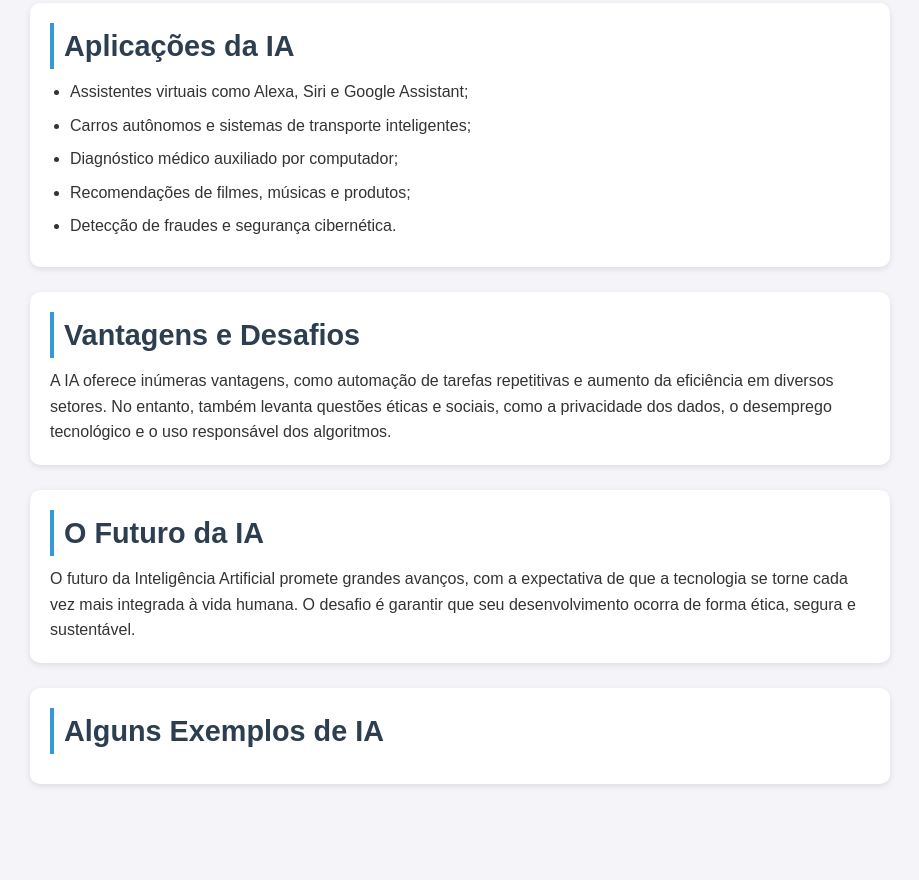
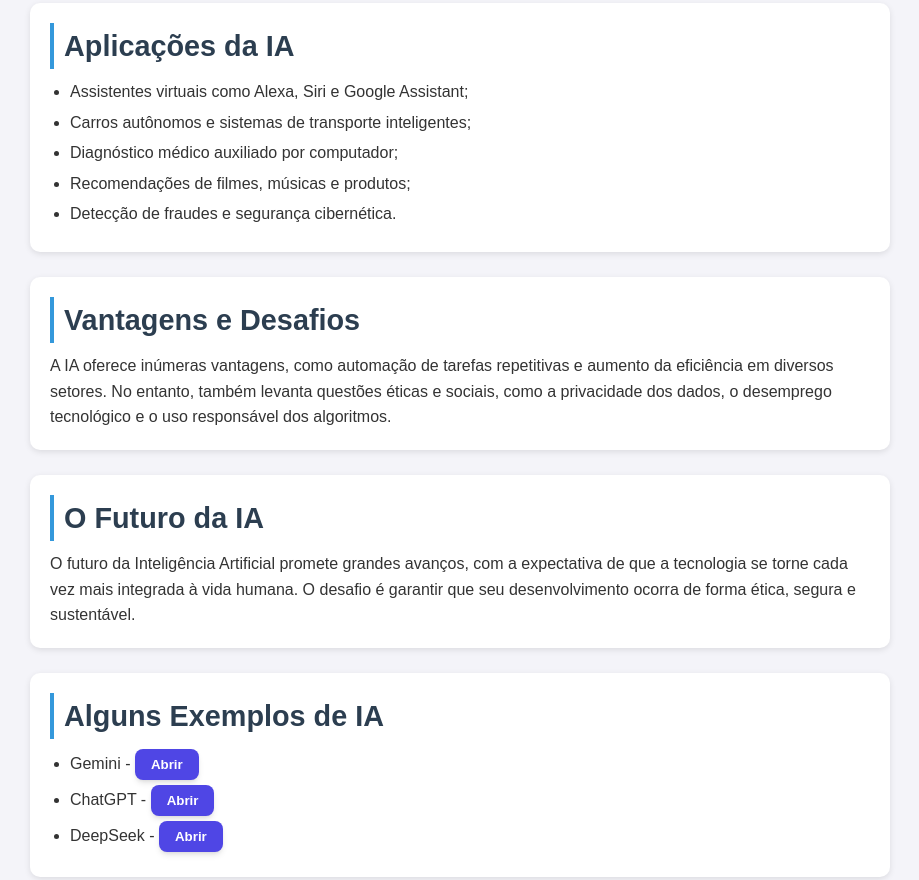
Before and after one commit to LucasSiqueirard/trabalho-faculdade, a plain HTML site: page trabalho facul/projeto faculdade IA.html in a window 1280 px wide. Shown: the part 422-1302 px from the top of the page, without its empty margins (180-1099 px from the left). Drawn offline with nearby package versions, Linux system fonts and the light colour scheme.

Commit message:
Atualizando o submódulo trabalho-faculdade com novas alterações

```diff
--- a/trabalho facul/anima.js
+++ b/trabalho facul/anima.js
@@ -0,0 +1,12 @@
+// Usa a função para abrir o link da página
+function abrirLinkGemini() {
+window.open('https://gemini.google.com/', '_blank')
+}
+// Usa a função para abrir o link da página
+function abrirLinkChatGPT(){
+window.open('https://chatgpt.com/', '_blank')
+}
+// Usa a função para abrir o link da página
+function abrirLinkDeepSeek(){
+window.open('https://www.deepseek.com/', '_blank')
+}
--- a/trabalho facul/projeto faculdade IA.html
+++ b/trabalho facul/projeto faculdade IA.html
@@ -57,6 +57,12 @@
 
        <section>
         <h2>Alguns Exemplos de IA</h2>
+            <ul>
+                <li>Gemini - <button class ="Custom-Button" onclick="abrirLinkGemini()">Abrir</button></li>
+                <li>ChatGPT - <button class ="Custom-Button" onclick="abrirLinkChatGPT()">Abrir</button> </li>
+                <li>DeepSeek - <button class ="Custom-Button" onclick="abrirLinkDeepSeek()">Abrir</button> </li>
+            </ul>
+
        </section>
     </main>
 
@@ -64,8 +70,9 @@
     <img src="c:\Users\nicol\OneDrive\Documentos\chatgpt.png" alt="imagemdochatgpt">
 
     <footer>
-        <p>© 2025 | Página criada por Luiza F. Luisa B. Lucas S. Lucas P. Everton R. Nicolas S. | <a href="https://openai.com" target="_blank">Saiba mais sobre IA</a></p>
+        <p>© 2025 | Página criada por Luiza F. Luisa B. Lucas S. Lucas P. Everton R. Nicolas S. | <a href="https://cloud.google.com/learn/what-is-artificial-intelligence?hl=pt-BR#artificial-intelligence-ai-a-simple-to-understand-guide" target="_blank">Saiba mais sobre IA</a></p>
     </footer>
 <script src="https://unpkg.com/aos@2.3.1/dist/aos.js"></script>
+<script src="anima.js"></script>
 </body>
 </html>
--- a/trabalho facul/style.css
+++ b/trabalho facul/style.css
@@ -3,6 +3,7 @@
     margin: 0;
     padding: 0;
     box-sizing: border-box;
+
 }
 
 /* ======== BODY ======== */
@@ -79,7 +80,7 @@ ul {
 }
 
 ul li {
-    margin-bottom: 8px;
+    margin-bottom: 5px;
 }
 
 /* ======== FOOTER ======== */
@@ -102,3 +103,19 @@ footer a {
 footer a:hover {
     text-decoration: underline;
 }
+/* ======== BUTTON ======== */
+.Custom-Button{
+  background-color: #4f46e5;
+  color: white;
+  font-weight: 700;
+  padding: 0.5rem 1rem;
+  border-radius: 0.5rem;
+  border: none;
+  box-shadow: 0 4px 6px -1px rgb(0 0 0 / 0.1), 0 2px 4px -2px rgb(0 0 0 / 0.1);
+  cursor: pointer;
+  transition: all 0.15s ease-out;
+}
+.Custom-Button:hover {
+  background-color: #4338ca;
+  transform: scale(1.05);
+}
```
